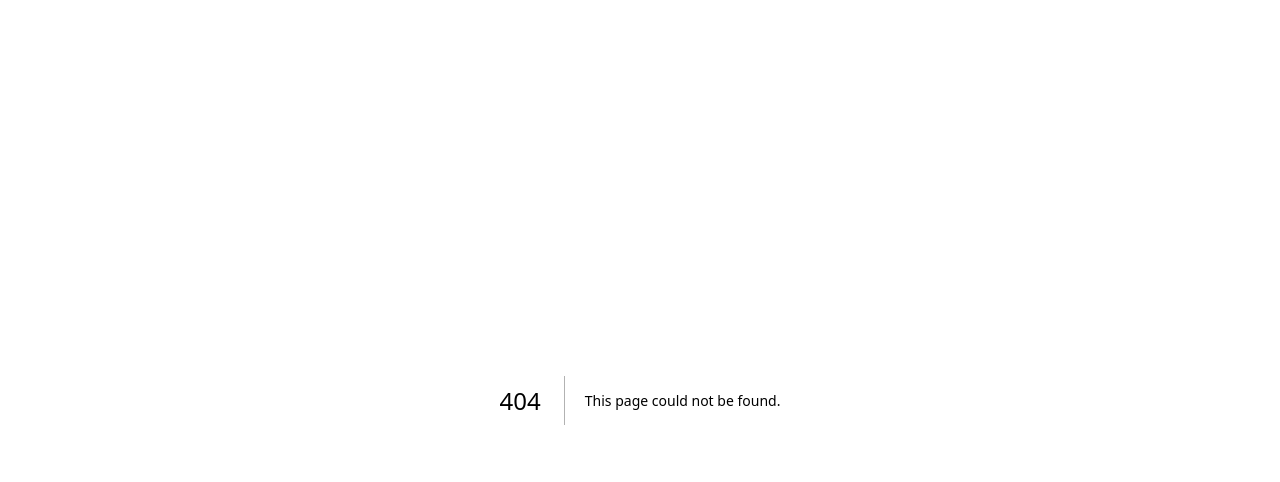
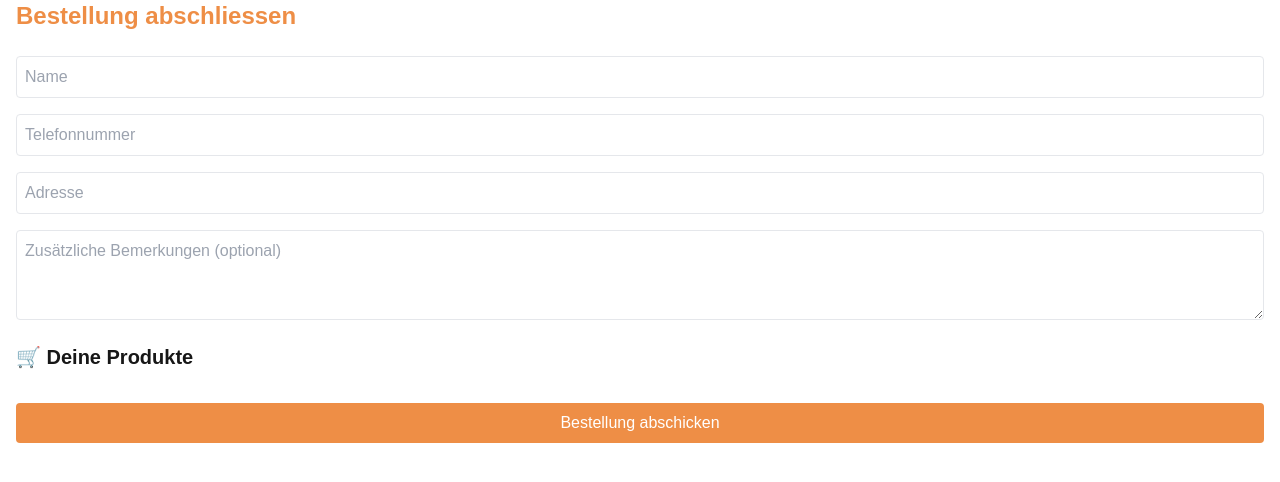
Before and after one commit to EmreAlma/restaurant-website, a Next.js app in the folder frontend/: page /checkout in a window 1280 px wide. Before the commit this address had no page. Shown: the top 482 px of the page. Built offline with nearby package versions, Linux system fonts and the light colour scheme.

Commit message:
Add checkout button with routing and integrate optional product notes in cart

```diff
--- /dev/null
+++ b/frontend/app/checkout/page.jsx
@@ -0,0 +1,99 @@
+"use client";
+
+import { useCart } from "../../context/CartContext";
+import { useState } from "react";
+import { useRouter } from "next/navigation";
+
+const CheckoutPage = () => {
+  const { cartItems, clearCart } = useCart();
+  const router = useRouter();
+
+  const [customer, setCustomer] = useState({
+    name: "",
+    phone: "",
+    address: "",
+    comment: "",
+  });
+
+  const handleChange = (e) => {
+    setCustomer({ ...customer, [e.target.name]: e.target.value });
+  };
+
+  const handleSubmit = (e) => {
+    e.preventDefault();
+    const order = {
+      customer,
+      items: cartItems,
+    };
+
+    console.log("SIPARIS:", order);
+
+    alert("Vielen Dank für Ihre Bestellung!");
+    clearCart();
+    router.push("/");
+  };
+
+  return (
+    <div className="max-w-2xl mx-auto px-4 py-12">
+      <h1 className="text-2xl font-bold mb-6 text-sunset">Bestellung abschliessen</h1>
+
+      <form onSubmit={handleSubmit} className="space-y-4">
+        <input
+          type="text"
+          name="name"
+          placeholder="Name"
+          value={customer.name}
+          onChange={handleChange}
+          required
+          className="w-full border p-2 rounded"
+        />
+        <input
+          type="tel"
+          name="phone"
+          placeholder="Telefonnummer"
+          value={customer.phone}
+          onChange={handleChange}
+          required
+          className="w-full border p-2 rounded"
+        />
+        <input
+          type="text"
+          name="address"
+          placeholder="Adresse"
+          value={customer.address}
+          onChange={handleChange}
+          required
+          className="w-full border p-2 rounded"
+        />
+        <textarea
+          name="comment"
+          placeholder="Zusätzliche Bemerkungen (optional)"
+          value={customer.comment}
+          onChange={handleChange}
+          rows="3"
+          className="w-full border p-2 rounded"
+        />
+
+        <h2 className="text-xl font-semibold mt-6 mb-2">🛒 Deine Produkte</h2>
+        <ul className="space-y-2">
+          {cartItems.map((item, index) => (
+            <li key={index} className="border p-2 rounded text-sm">
+              <div className="font-medium">{item.name} ({item.size})</div>
+              <div>Menge: {item.quantity}</div>
+              {item.note && <div className="text-gray-600 italic">Wunsch: {item.note}</div>}
+            </li>
+          ))}
+        </ul>
+
+        <button
+          type="submit"
+          className="w-full bg-sunset text-white py-2 rounded hover:bg-opacity-90 transition mt-6"
+        >
+          Bestellung abschicken
+        </button>
+      </form>
+    </div>
+  );
+};
+
+export default CheckoutPage;
--- a/frontend/components/Cart.jsx
+++ b/frontend/components/Cart.jsx
@@ -1,24 +1,25 @@
 "use client";
 
 import { useCart } from "../context/CartContext";
+import { useRouter } from "next/navigation";
 
 const Cart = () => {
-  const {
-    cartItems,
-    removeFromCart,
-    clearCart,
-    updateQuantity,
-    updateNote,
-  } = useCart();
+  const { cartItems, removeFromCart, clearCart, updateQuantity, updateNote } = useCart();
+  const router = useRouter();
 
   const getTotal = () => {
     return cartItems.reduce((total, item) => {
-      const price =
-        item.size === "large" && item.priceLarge
-          ? item.priceLarge
-          : item.price;
+      const price = item.size === "large" && item.priceLarge ? item.priceLarge : item.price;
       return total + price * item.quantity;
     }, 0);
+  };
+
+  const handleCheckout = () => {
+    if (cartItems.length === 0) {
+      alert("Dein Warenkorb ist leer.");
+      return;
+    }
+    router.push("/checkout");
   };
 
   return (
@@ -28,18 +29,13 @@ const Cart = () => {
       {cartItems.length === 0 ? (
         <div className="text-center text-gray-500 py-6">
           <p className="text-lg font-medium">🛒 Dein Warenkorb ist leer.</p>
-          <p className="text-sm mt-2">
-            Füge Artikel hinzu, um deine Bestellung zu starten.
-          </p>
+          <p className="text-sm mt-2">Füge Artikel hinzu, um deine Bestellung zu starten.</p>
         </div>
       ) : (
         <>
-          <ul className="space-y-6">
+          <ul className="space-y-4">
             {cartItems.map((item, index) => (
-              <li
-                key={index}
-                className="border-b pb-4 flex flex-col space-y-2"
-              >
+              <li key={index} className="border rounded p-2">
                 <div className="flex justify-between items-start">
                   <div>
                     <h3 className="font-semibold">{item.name}</h3>
@@ -58,14 +54,6 @@ const Cart = () => {
                       >
                         +
                       </button>
-                      <input
-                        type="text"
-                        maxLength={50}
-                        placeholder="Sonderwunsch"
-                        value={item.note || ""}
-                        onChange={(e) => updateNote(item.id, e.target.value)}
-                        className="ml-2 px-2 py-1 border border-gray-300 rounded text-sm w-32 focus:outline-none focus:ring-1 focus:ring-jellyBeanBlue"
-                      />
                     </div>
                   </div>
                   <div className="text-right">
@@ -85,6 +73,18 @@ const Cart = () => {
                     </button>
                   </div>
                 </div>
+
+                {/* Yorum kutusu */}
+                <div className="mt-2">
+                  <input
+                    type="text"
+                    maxLength={100}
+                    placeholder="Sonderwunsch (optional)"
+                    className="w-full border border-gray-300 rounded p-1 text-sm mt-2 focus:outline-none focus:ring-2 focus:ring-jellyBeanBlue"
+                    value={item.note || ""}
+                    onChange={(e) => updateNote(item.id, e.target.value)}
+                  />
+                </div>
               </li>
             ))}
           </ul>
@@ -99,6 +99,13 @@ const Cart = () => {
             >
               Warenkorb leeren
             </button>
+
+            <button
+              onClick={handleCheckout}
+              className="mt-4 w-full bg-sunset text-white py-2 rounded hover:bg-opacity-90 transition"
+            >
+              Zur Kasse
+            </button>
           </div>
         </>
       )}
--- a/frontend/context/CartContext.jsx
+++ b/frontend/context/CartContext.jsx
@@ -47,7 +47,7 @@ const updateNote = (productId, note) => {
 
   return (
     <CartContext.Provider
-      value={{ cartItems, addToCart, removeFromCart, clearCart, updateQuantity,  updateNote,}}
+      value={{ cartItems, addToCart, removeFromCart, clearCart, updateQuantity, updateNote}}
     >
       {children}
     </CartContext.Provider>
```
Lines whose indentation alone changed are shown as unchanged.
